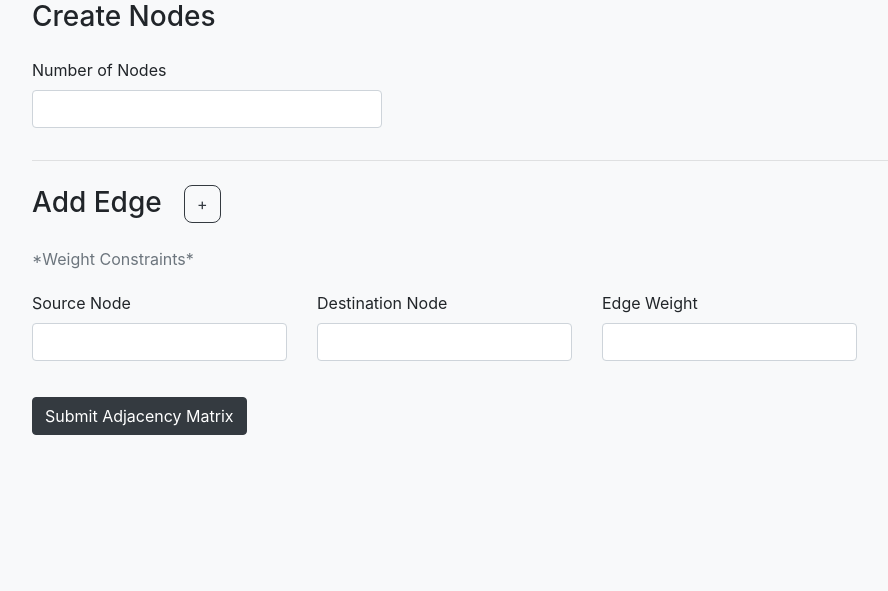
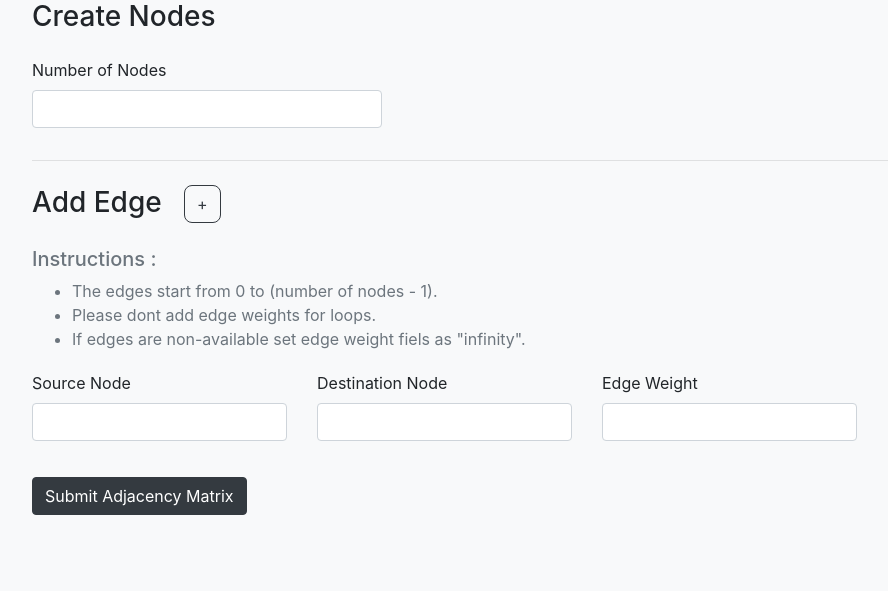
Before and after one commit to VishiK-on-github/Johnsons-Algorithm, a Flask app: page /demo in a window 1280 px wide. Shown: the part 176-767 px from the top of the page, without its empty margins (53-941 px from the left). Before the commit the page ends 611 px from the top, so only its background shows below. Run offline with Flask 2, Linux system fonts and the light colour scheme; some libraries are stand-ins or nearby versions.

Commit message:
update with instructions

```diff
--- a/templates/demo.html
+++ b/templates/demo.html
@@ -27,7 +27,14 @@
                         <h3 class="mb-4">Add Edge &nbsp;
                             <button class="btn btn-outline-dark" onclick="return createEdge()" style="border-radius: 8px;">+</button>
                         </h3>
-                        <span class="text-muted">*Weight Constraints*</span>
+                        <span class="text-muted">
+                            <h5>Instructions : </h5>
+                            <ul>
+                                <li>The edges start from 0 to (number of nodes - 1).</li>
+                                <li>Please dont add edge weights for loops.</li>
+                                <li>If edges are non-available set edge weight fiels as "infinity".</li>
+                            </ul>
+                        </span>
                         <div class="row f-row">
                             <div class="col-md-3 mb-3">
                                 <label for="s-1">Source Node</label>
```
